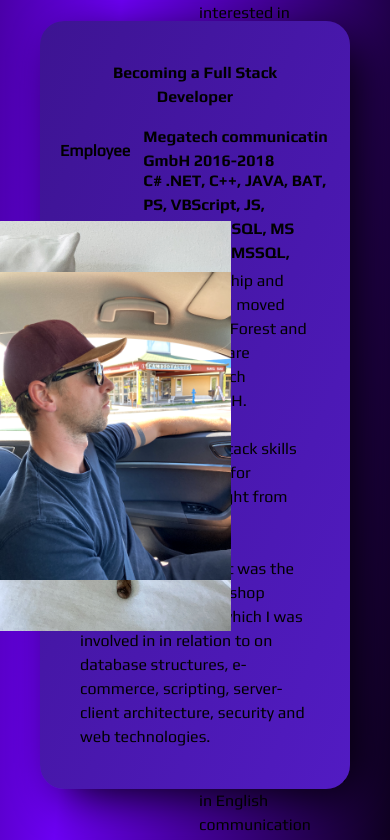
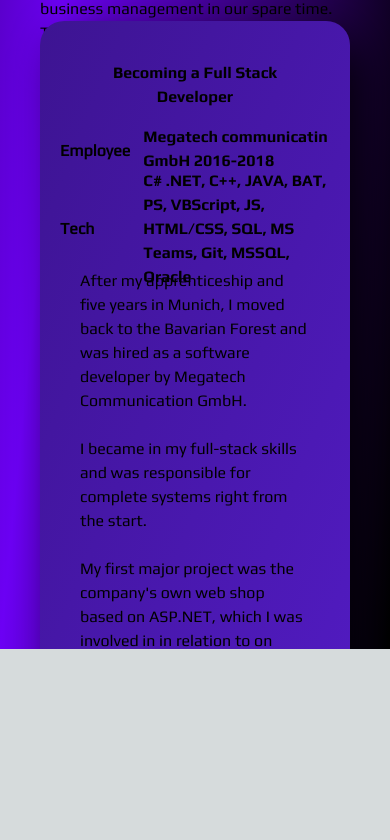
Before and after one commit to BlockBenny/blockbenny, a Next.js app in the folder blockbenny/: page / in a window 390 px wide. Shown: the part 3334-4174 px from the top of the page. After the commit the page ends 3983 px from the top, so only its background shows below. Built offline with nearby package versions, Linux system fonts and the light colour scheme.

Commit message:
Responsive About Me

```diff
--- a/blockbenny/locales/en-US.json
+++ b/blockbenny/locales/en-US.json
@@ -194,86 +194,6 @@
             ]
         }
     },
-    "resume": {
-        "pageOne": [
-            {
-                "topic": "School & University",
-                "firstTitle": "Employee",
-                "firstValue": "TUM & LMU 2011-2014",
-                "secondTitle": "Tech",
-                "secondValue": "JAVA, HTML, JS, CSS, Perl, Eclipse, Git",
-                "description": "<p className='pb-5'>After completing high school, I moved to Munich and studied Electrical and Information Technologies at TUM.</p><br/><p>However, I switched to the teaching degree in Computer Science and Physics at LMU because I was more interested in programming and enjoyed working with people.</p><br/><p>After two semesters and an internship, I realized that a school environment may not be the right fit for me.</p>"
-            },
-            {
-                "topic": "Further Education",
-                "firstTitle": "Employee",
-                "firstValue": "Muenchener Verein 2014-2016",
-                "secondTitle": "Tech",
-                "secondValue": "JAVA, COBOL, BAT, PS, HTML, JS, CSS, Perl, JIRA, Eclipse, Siemens BS2000, Jenkins, Git",
-                "description": "<p className='pb-5'>After completing my studies at the University of Munich, I was trained as an application developer at Münchner Verein e.V. The apprentices were taught in blocks at CSS Academy and received training in various programming languages, frameworks, networks and soft skills.</p><br/><p>I worked with COBOL on a Siemens BS2000 for two years and developed and maintained full-stack applications with Oracle, JAVA, and web technologies.</p>"
-            },
-            {
-                "topic": "Becoming a Full Stack Developer",
-                "firstTitle": "Employee",
-                "firstValue": "Megatech communicatin GmbH 2016-2018",
-                "secondTitle": "Tech",
-                "secondValue": "C# .NET, C++, JAVA, BAT, PS, VBScript, JS, HTML/CSS, SQL, MS Teams, Git, MSSQL, Oracle",
-                "description": "<p className='pb-5'>After my apprenticeship and five years in Munich, I moved back to the Bavarian Forest and was hired as a software developer by Megatech Communication GmbH.</p><br/><p>I became in my full-stack skills and was responsible for complete systems right from the start.</p><br/><p> My first major project was the company's own web shop based on ASP.NET, which I was involved in in relation to on database structures, e-commerce, scripting, server-client architecture, security and web technologies.</p>"
-            }
-        ],
-        "pageTwo": [
-            {
-                "topic": "Project Management B2B",
-                "firstTitle": "Employee",
-                "firstValue": "Megatech communicatin GmbH 2018-Jetzt",
-                "secondTitle": "Skills",
-                "secondValue": "Project Management, Customer communication, Consulting",
-                "description": "<p className='pb-5'>After feeling confident in my skills as a developer, I wanted to learn new things and take the opportunity to do project management for some internal projects.</p><br/><p> In recent years, I have therefore always been responsible for developing software products for customers.This included the areas of consulting, project planning, development, testing, acceptance and installation.</p><br/><p > During this time I learned a lot about customer communication, consulting, project planning, resource planning, product development, version management and much more.</p>"
-            },
-            {
-                "topic": "Trainer / Instructor",
-                "firstTitle": "Employee",
-                "firstValue": "WenServices 2020-Jetzt",
-                "secondTitle": "Skills",
-                "secondValue": "HR, Leadership, Trainings / Instructions",
-                "description": "<p className='pb-5'>Because I've always enjoyed working with people, I had the opportunity to take on the position of head instructor.</p><br/><p>During this time I I hired and supervised more than eight trainees and prepared them for their final exams.</p><br/><p>During this time I was able to gain a lot of experience in the areas of personnel management, communication, planning, training and lectures.</p>"
-            },
-            {
-                "topic": "Full Stack Technologies",
-                "firstTitle": "Employee",
-                "firstValue": "Megatech communicatin GmbH 2016-Jetzt",
-                "secondTitle": "Tech",
-                "secondValue": "C# .NET, C++, JAVA, BAT, PS, VBScript, JS, HTML/CSS, SQL",
-                "description": "<p className='pb-5'>A lot has also happened on the development side during this time. I have familiarized myself with new technologies and have been involved in numerous internal and external projects.</p><br/><p> During this time, our team has developed and distributed numerous software products, including a UC client, a wallboard system, an internal ticket and working time management tool, e-commerce applications and much more.</p><br/><p> I've learned a lot about Javascript/Typescript, Node.js, Vue.js, Webservices, Microservices, HTML/CSS, Bootstrap, MSSQL, Oracle, MongoDB and also have backend services in C# .NET, Java or Python.</p>"
-            }
-        ],
-        "pageThree": [
-            {
-                "topic": "Blockchain",
-                "firstTitle": "Employee",
-                "firstValue": "Privat (2018-jetzt)",
-                "secondTitle": "Tech",
-                "secondValue": "Solidity, EVM, Remix, web3.js, ether.js, LINK, DOT",
-                "description": "<p className='pb-5'>I first heard about blockchain in 2012 but didn't really get interested in it until 2018. I read a lot, watched videos, studied whitepapers and then became part of a crypto project as Customer service representatives and developers.</p><br/><p> There I was able to gain insight into the processes of a decentralized company and learned fluent English.</p><br/><p> However, the project had to be financed almost all employees laid off.</p>"
-            },
-            {
-                "topic": "Founding WenServices",
-                "firstTitle": "Employee",
-                "firstValue": "Privat 2022 - Jetzt",
-                "secondTitle": "Skills",
-                "secondValue": "StartUp Management, Leadership, Negotiation, Company Management",
-                "description": "<p className='pb-5'>Last year I founded WenServices with a friend from Denmark and developed a crypto management SaaS product.</p><br/><p>I gained experience in people management, Start-up, project management, communication, acquisition, content creation, social media, blockchain development and more.</p><br/><p> I developed my own token and solidity-based blockchain website BetWithFriends, wrote bots and built websites using react.js and vue.js.</p>"
-            },
-            {
-                "topic": "Hosting & Administration",
-                "firstTitle": "Employee",
-                "firstValue": "Everyone",
-                "secondTitle": "Skills",
-                "secondValue": "Azure, AWS, Linode, Apache, Docker, Kubernetes, CI",
-                "description": "<p className='pb-5'>As a full-stack developer and founder of a start-up, you don't just have to worry about databases and software. You also have to acquire knowledge of networks and hosting.</p> <br/><p> In order to host our microservices, proxies and websites, I have gained a lot of experience with AWS and its environment. I have also gained a lot of experience with Docker, Kubernetes, Apache and various Linux distributions.</p> <br/><p> At Megatech I also had the opportunity to gain and implement experience in virtualization with VSphere.</p>"
-            }
-        ]
-    },
     "resumes": [
             {
                 "topic": "School & University",
--- a/blockbenny/pages/about.js
+++ b/blockbenny/pages/about.js
@@ -15,22 +15,22 @@ export default function About() {
   return (
     <>
       <section id="about" className="min-h-screen">
-        <div className="grid grid-cols-2 gap-2 p-10 min-h-screen">
-          <div className="flex justify-center items-center">
-            <div className="fullHd:collage0HD 4k:collage0 absolute z-40">
+        <div className="lg:grid lg:grid-cols-2 lg:gap-2 p-10 min-h-screen">
+          <div className="hidden lg:flex justify-center items-center">
+            <div className="lg:collage0HD 4k:collage0 absolute z-40">
               <Image alt="First of 4 Pics" src={pfp} />
             </div>
-            <div className="fullHd:collage1HD 4k:collage1  absolute z-50">
+            <div className="lg:collage1HD 4k:collage1  absolute z-50">
               <Image alt="Second of 4 Pics" src={about1} />
             </div>
-            <div className="fullHd:collage2HD 4k:collage2  absolute z-20">
+            <div className="lg:collage2HD 4k:collage2  absolute z-20">
               <Image alt="Third of 4 Pics" src={about2} />
             </div>
-            <div className="fullHd:collage3HD 4k:collage3  absolute z-30">
+            <div className="lg:collage3HD 4k:collage3  absolute z-30">
               <Image alt="Fourth of 4 Pics" src={about3} />
             </div>
           </div>
-          <div className="4k:mt-48  fullHd:mt-32 4k:text-2xl fullHd:text-md 4k:pr-48 fullHd:pr-24">
+          <div className="mt-24 4k:mt-48 fullHd:mt-32 lg:mt-20 4k:text-2xl fullHd:text-md 4k:pr-48 fullHd:pr-24">
             {parse(language.about.description)}
             <p className="mt-10 4k:text-2xl fullHd:text-lg">Contact me @</p>
             <p className="mt-2">benjamin.arand@web.de</p>
@@ -38,31 +38,13 @@ export default function About() {
             <div className="mt-2">
               <ul className="flex items-center">
                 <li>
-                  <CiTwitter
-                    onClick={() =>
-                      window.open("https://twitter.com/Wen_Alpha", "_blank")
-                    }
-                    className="cursor-pointer 4K:h-10 4K:w-10 fullHd:w-6 fullHd:h-6"
-                  />
+                  <CiTwitter onClick={() => window.open("https://twitter.com/Wen_Alpha", "_blank")} className="cursor-pointer 4K:h-10 4K:w-10 fullHd:w-6 fullHd:h-6" />
                 </li>
                 <li>
-                  <CiLinkedin
-                    onClick={() =>
-                      window.open(
-                        "https://www.linkedin.com/in/bennyblock/",
-                        "_blank"
-                      )
-                    }
-                    className="cursor-pointer 4K:h-10 4K:w-10 fullHd:w-6 fullHd:h-6 ml-8"
-                  />
+                  <CiLinkedin onClick={() => window.open("https://www.linkedin.com/in/bennyblock/", "_blank")} className="cursor-pointer 4K:h-10 4K:w-10 fullHd:w-6 fullHd:h-6 ml-8" />
                 </li>
                 <li>
-                  <AiFillGithub
-                    onClick={() =>
-                      window.open("https://github.com/BlockBenny", "_blank")
-                    }
-                    className="cursor-pointer 4K:h-10 4K:w-10 fullHd:w-6 fullHd:h-6 ml-8"
-                  />
+                  <AiFillGithub onClick={() => window.open("https://github.com/BlockBenny", "_blank")} className="cursor-pointer 4K:h-10 4K:w-10 fullHd:w-6 fullHd:h-6 ml-8" />
                 </li>
               </ul>
             </div>
--- a/blockbenny/pages/resume.js
+++ b/blockbenny/pages/resume.js
@@ -35,16 +35,16 @@ export default function Resume() {
           fadeOutAnimation={true}
           mouseDragEnabled={true}
           renderPrevButton={() => {
-            return <FcPrevious className="hidden lg:flex cursor-pointer w-20 h-20 p-4 absolute left-1/4 top-2/4"></FcPrevious>;
+            return <FcPrevious className="hidden lg:flex cursor-pointer w-20 h-20 p-4 absolute lg:top-1/3 left-1/4 fullHd:top-2/4"></FcPrevious>;
           }}
           renderNextButton={() => {
-            return <FcNext className="hidden lg:flex cursor-pointer w-20 h-20 p-4 absolute right-1/4 top-2/4"></FcNext>;
+            return <FcNext className="hidden lg:flex cursor-pointer w-20 h-20 p-4 absolute right-1/4 lg:top-1/3 fullHd:top-2/4"></FcNext>;
           }}
           className="m-auto"
         >
           {language.resumes.map((card, index) => (
             <div key={index} className="w-auto h-full flex items-center justify-center p-10">
-              <div className="z-30 4k:resumeCard fullHd:resumeCardFullHD fullHd:mt-48 rounded-3xl overflow-hidden bg-gradient-to-br from-cardTL  to-cardBR shadow-3xl">
+              <div className="z-30 4k:resumeCard lg:resumeCardFullHD fullHd:mt-48 rounded-3xl overflow-hidden bg-gradient-to-br from-cardTL  to-cardBR shadow-3xl">
                 <div className="grid grid-cols-6 4k:gap-2 4k:p-5">
                   <div className="4k:text-3xl fullHd:text-xl font-playB font-bold text-center p-10 4k:p-10 lg:py-10 fullHd:py-10 fullHd:px-10 rounded-lg col-span-6 flex flex-col justify-center items-center">
                     <p className="align-middle">{card.topic}</p>
```
Also changed, not shown: blockbenny/locales/de-DE.json (+4 -10 lines), blockbenny/pages/index.js (+21 -87 lines), blockbenny/styles/globals.css (+15 -1 lines).
